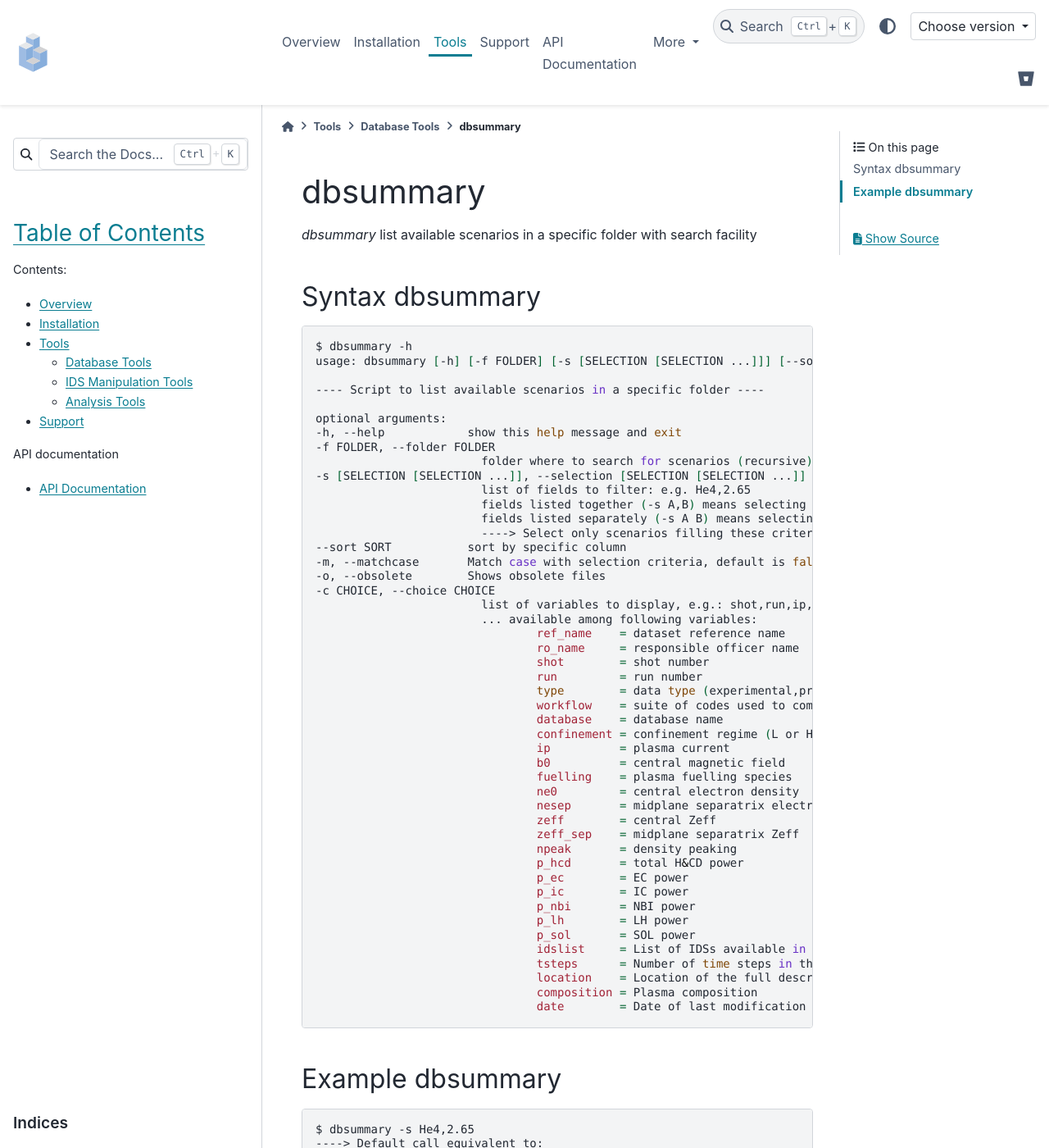
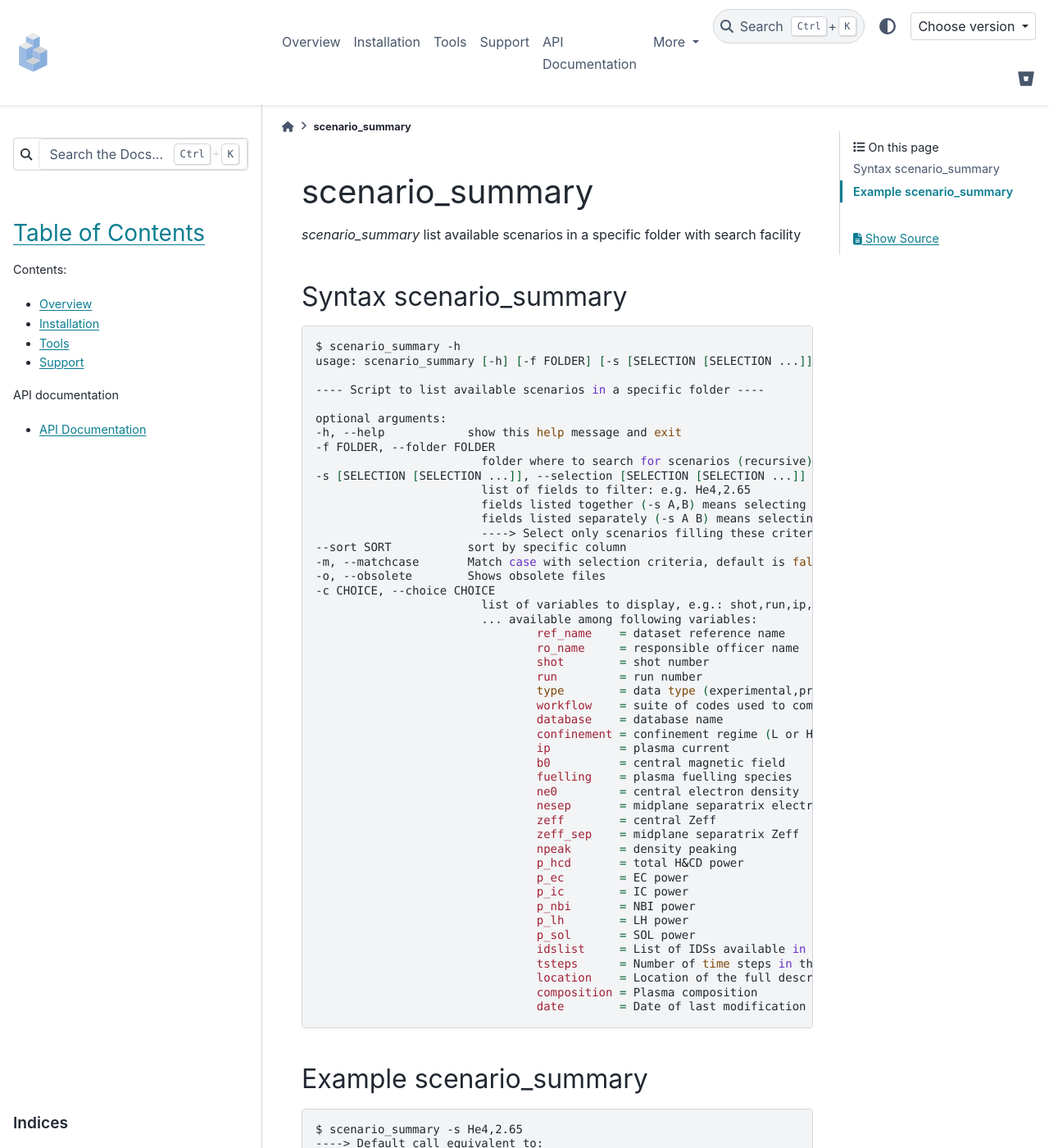
Before and after one commit to fionncur/IDStools, a Sphinx documentation site: the page built from docs/source/dbsummary.rst, in a window 1280 px wide and 1400 px high. Shown: the whole window at 82% size. Built offline with Sphinx 7.4.7 and the PyData theme 0.15.4, drawn with Linux system fonts in a browser that asks for light colours; pages that are not in the unit, such as notebooks, are missing from menus; some of the changed text lies outside the part shown.

Commit message:
Kept original names of scenario status and summary

```diff
--- a/docs/source/database_tools.rst
+++ b/docs/source/database_tools.rst
@@ -8,5 +8,5 @@
    dblist
    dbscraper
    dbselector
-   dbstatus
-   dbsummary
+   scenario_status
+   scenario_summary
--- a/docs/source/dbsummary.rst
+++ b/docs/source/dbsummary.rst
@@ -1,15 +1,15 @@
-dbsummary
+scenario_summary
 =========
 
-`dbsummary` list available scenarios in a specific folder with search facility
+`scenario_summary` list available scenarios in a specific folder with search facility
 
-Syntax dbsummary
+Syntax scenario_summary
 ~~~~~~~~~~~~~~~
 
 .. code-block:: bash
 
-    $ dbsummary -h
-    usage: dbsummary [-h] [-f FOLDER] [-s [SELECTION [SELECTION ...]]] [--sort SORT] [-m] [-o] [-c CHOICE]
+    $ scenario_summary -h
+    usage: scenario_summary [-h] [-f FOLDER] [-s [SELECTION [SELECTION ...]]] [--sort SORT] [-m] [-o] [-c CHOICE]
 
     ---- Script to list available scenarios in a specific folder ----
 
@@ -57,11 +57,11 @@
                                     date        = Date of last modification of the dataset
 
 
-Example dbsummary
+Example scenario_summary
 ~~~~~~~~~~~~~~~~~
 .. code-block:: bash
 
-    $ dbsummary -s He4,2.65
+    $ scenario_summary -s He4,2.65
     ----> Default call equivalent to:
         scenario_summary -c shot,run,database,ref_name,ip,b0,fuelling,confinement,workflow,date
     Pulse  Run Database                      Reference                      Ip[MA] B0[T]  Fuelling Confinement             Workflow                     Date
@@ -83,7 +83,7 @@
 
 .. code-block:: bash
 
-    $ dbsummary -s He4,2.65 -c shot,run,database,composition
+    $ scenario_summary -s He4,2.65 -c shot,run,database,composition
     Pulse  Run Database                                    Composition X[ni/ne]
     131042  11   ITER    D(0.497),T(0.456),Be(0.020),He4(0.015),Ne(2.50e-03),Xe(2.65e-05),H(1.54e-05),W(7.02e-06)
     131042  12   ITER    D(0.497),T(0.456),Be(0.020),He4(0.015),Ne(2.50e-03),Xe(2.65e-05),H(1.54e-05),W(7.02e-06)
@@ -91,7 +91,7 @@
 
 .. code-block:: bash
 
-    $ dbsummary -s He4 2.65
+    $ scenario_summary -s He4 2.65
     ----> Default call equivalent to:
         scenario_summary -c shot,run,database,ref_name,ip,b0,fuelling,confinement,workflow,date
     Pulse  Run Database                      Reference                       Ip[MA] B0[T]  Fuelling   Confinement               Workflow                     Date
--- a/setup.py
+++ b/setup.py
@@ -49,8 +49,8 @@
         "scripts/dblist",
         "scripts/dbscraper",
         "scripts/dbselector",
-        "scripts/dbstatus",
-        "scripts/dbsummary",
+        "scripts/scenario_status",
+        "scripts/scenario_summary",
         "scripts/idscp",
         "scripts/idsdiff",
         "scripts/idslist",
@@ -69,8 +69,6 @@
         "scripts/viewrotation",
         "scripts/viewsources",
         "scripts/viewwall",
-        "scripts/scenario_status",
-        "scripts/scenario_summary"
     ],
     setup_requires=["pytest-runner"],
     tests_require=["pytest"],
```
Also changed, not shown: docs/source/dbstatus.rst (+8 -8 lines), 5 other files.
